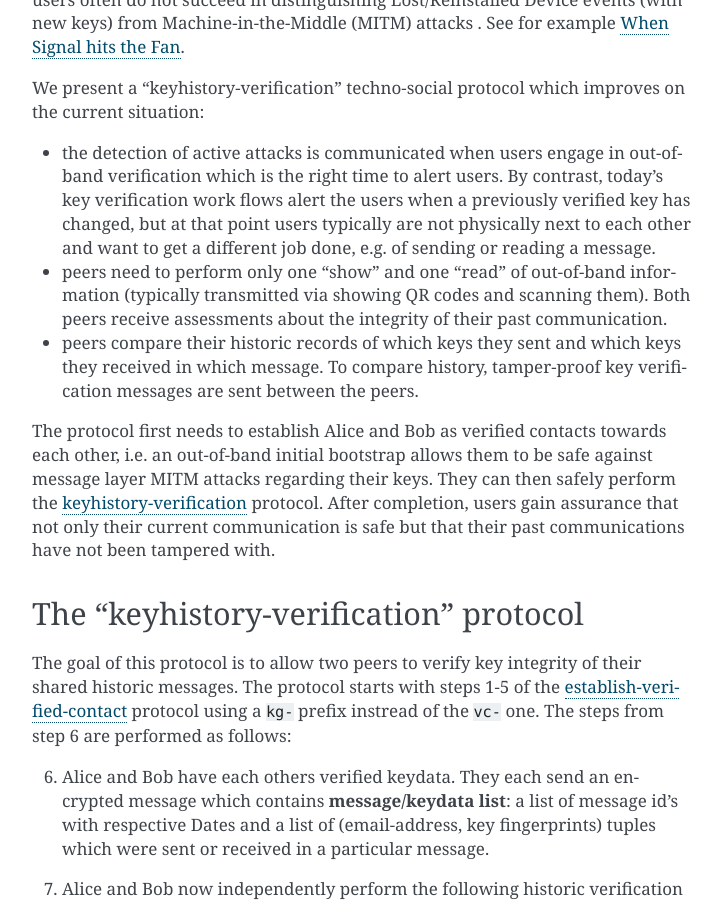
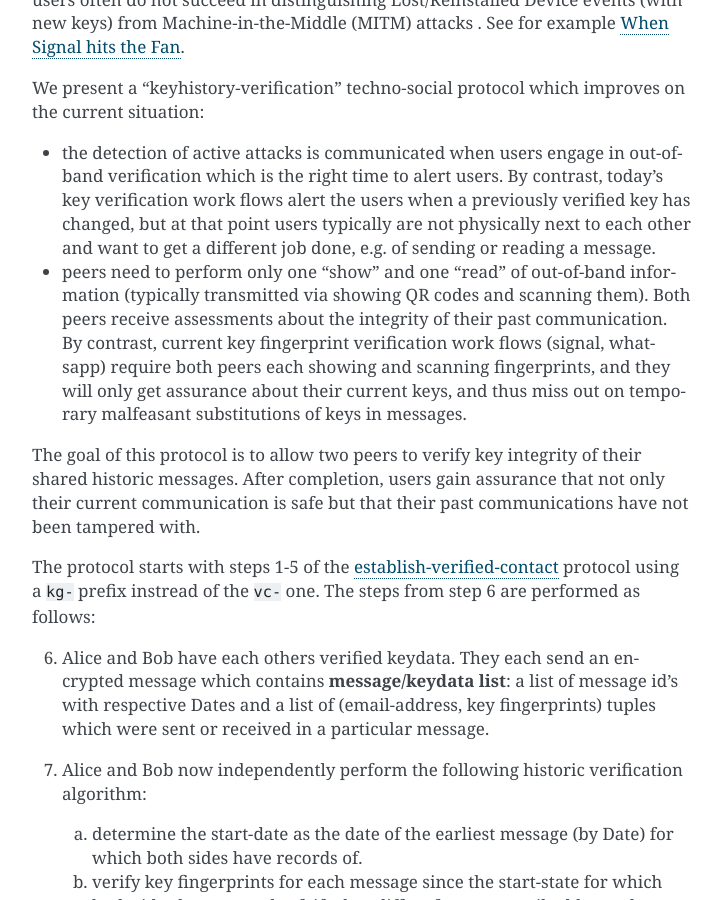
Before and after one commit to nextleap-project/countermitm, a Sphinx documentation site: the page built from source/new.rst, in a window 1280 px wide and 900 px high, scrolled down 6295 px. Shown: the whole window, without its empty margins (388-1110 px from the left). Built offline with Sphinx 7.4.7, drawn with Linux system fonts in a browser that asks for light colours; some of the changed text lies outside the part shown.

Commit message:
shorten key verification section and strike double subsection title

```diff
--- a/source/new.rst
+++ b/source/new.rst
@@ -334,28 +336,17 @@ improves on the current situation:
 - peers need to perform only one "show" and one "read" of out-of-band
   information (typically transmitted via showing QR codes and scanning them).
   Both peers receive assessments about the integrity of their past communication.
-
-- peers compare their historic records of which keys they sent and which
-  keys they received in which message. To compare history, tamper-proof
-  key verification messages are sent between the peers.
-
-The protocol first needs to establish Alice and Bob as verified contacts
-towards each other, i.e. an out-of-band initial bootstrap allows them to
-be safe against message layer MITM attacks regarding their keys. They can
-then safely perform the `keyhistory-verification`_ protocol. After completion,
-users gain assurance that not only their current communication is safe
-but that their past communications have not been tampered with.
-
-
-
-.. _`keyhistory-verification`:
-
-The "keyhistory-verification" protocol
----------------------------------------
+  By contrast, current key fingerprint verification work flows (signal, whatsapp)
+  require both peers each showing and scanning fingerprints, and they
+  will only get assurance about their current keys, and thus miss out
+  on temporary malfeasant substitutions of keys in messages.
 
 The goal of this protocol is to allow two peers to verify key integrity
-of their shared historic messages.  The protocol starts
-with steps 1-5 of the `establish-verified-contact`_ protocol
+of their shared historic messages.  After completion, users gain assurance
+that not only their current communication is safe but that their past
+communications have not been tampered with.
+
+The protocol starts with steps 1-5 of the `establish-verified-contact`_ protocol
 using a ``kg-`` prefix instread of the ``vc-`` one. The steps
 from step 6 are performed as follows:
 
```
Also changed, not shown: other parts of source/new.rst (+2 -0 lines).
